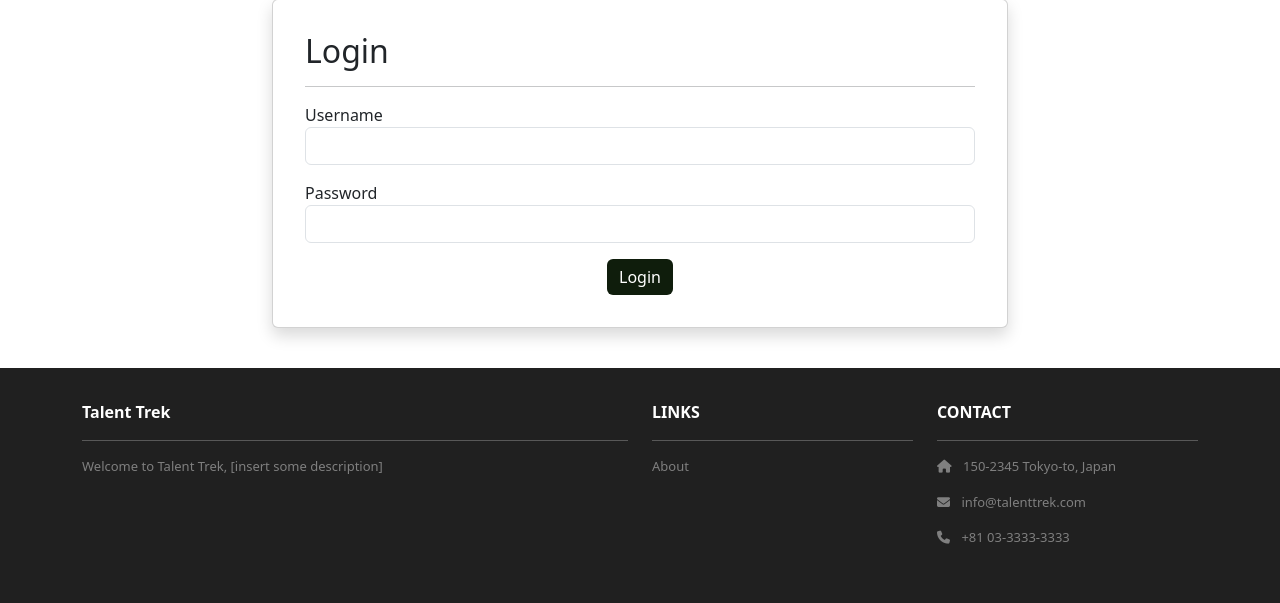
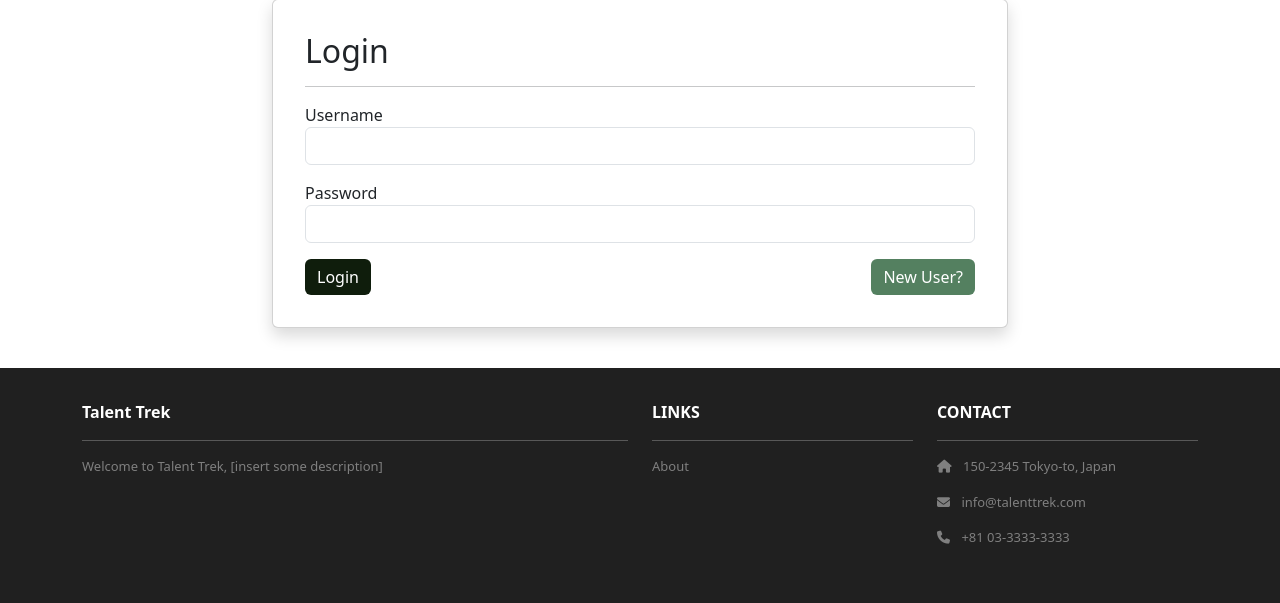
Before and after one commit to Bobbyiii21/TalentTrek, a Django app: page /accounts/login/ in a window 1280 px wide. Shown: the part 123-726 px from the top of the page. Run offline with Django 5.2, Linux system fonts and the light colour scheme; some libraries are stand-ins or nearby versions.

Commit message:
fix: relocated new/existing user buttons inside form

```diff
--- a/accounts/templates/accounts/login.html
+++ b/accounts/templates/accounts/login.html
@@ -29,10 +29,11 @@
                        autocomplete="current-password"
                        class="form-control">
               </p>
-              <div class="text-center">
+              <div class="d-flex justify-content-between align-items-center">
                 <button type="submit"
                   class="secondary-hover-btn">Login
                 </button>
+                <a class="primary-hover-btn" href="{% url 'accounts.register' %}">New User?</a>
               </div>
             </form>
           </div>
```
Also changed, not shown: accounts/templates/accounts/register.html (+6 -12 lines).
